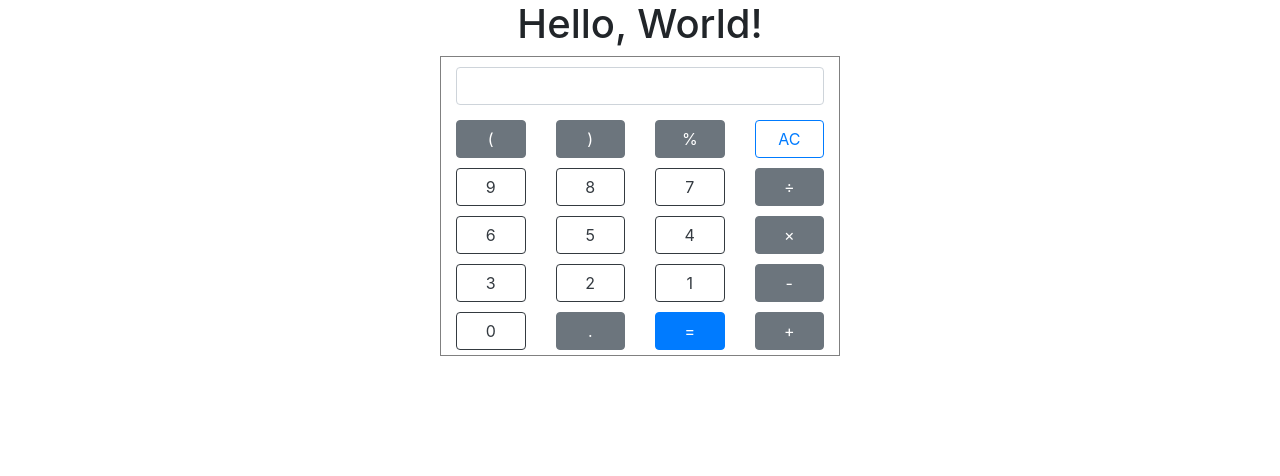
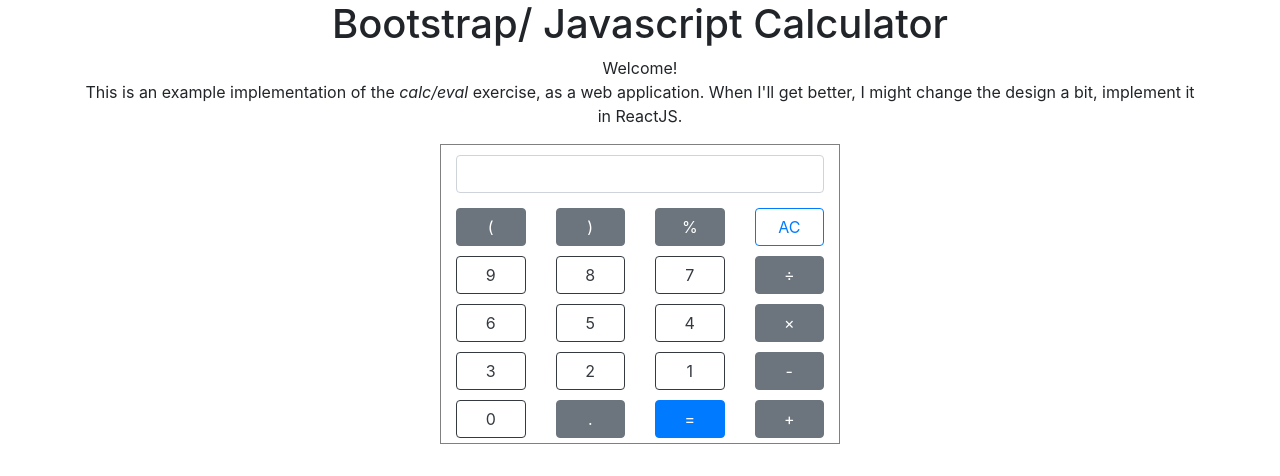
Before and after one commit to omri2861/js-calc, a plain HTML site: page index.html in a window 1280 px wide. Drawn offline with nearby package versions, Linux system fonts and the light colour scheme.

Commit message:
Added header and description

```diff
--- a/index.html
+++ b/index.html
@@ -14,12 +14,23 @@
 </head>
 
 <body>
-  <h1>Hello, World!</h1>
+  <div class="container">
+    <h1>Bootstrap/ Javascript Calculator</h1>
+    <p>
+      Welcome!<br>
+      This is an example implementation of the <em>calc/eval</em> exercise, as a web application.
+
+      When I'll get better, I might change the design a bit, implement it in ReactJS.
+    </p>
+  </div>
+
 
   <div class="container calculator">
-    <div class="row"><div class="col">
-      <input class="form-control" id="calc-screen" type="text" >
-    </div></div>
+    <div class="row">
+      <div class="col">
+        <input class="form-control" id="calc-screen" type="text">
+      </div>
+    </div>
     <div class="row">
       <div class="col-3"><button type="button" class="btn btn-secondary calc-button">(</button></div>
       <div class="col-3"><button type="button" class="btn btn-secondary calc-button">)</button></div>
```
